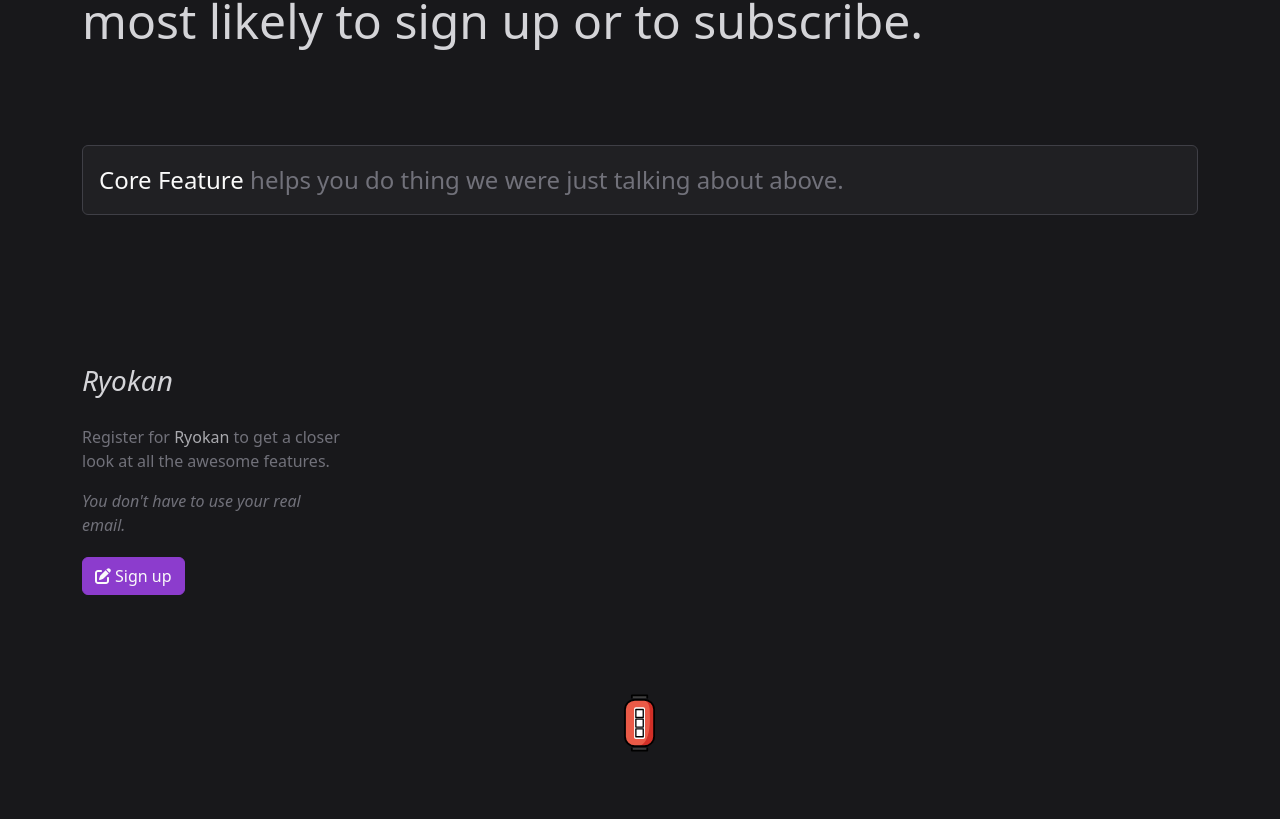
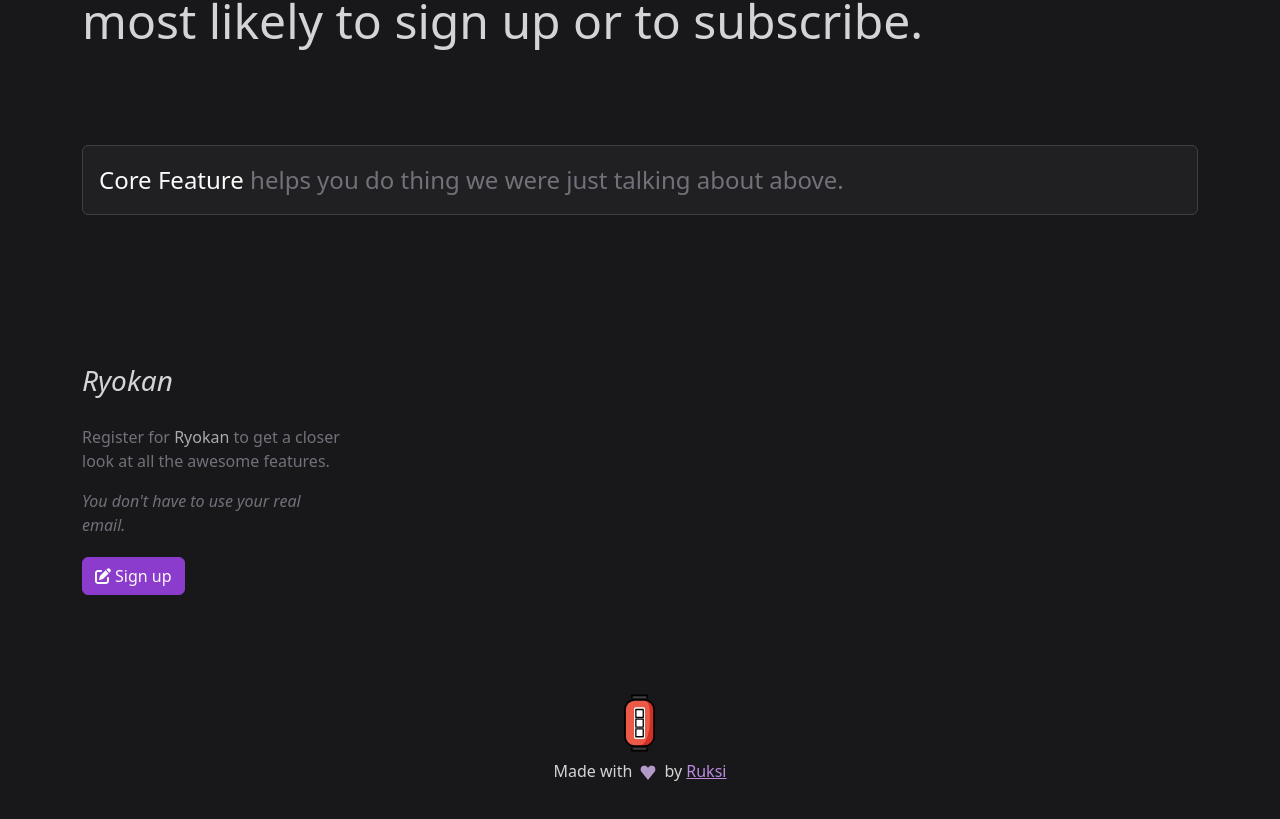
Before and after one commit to ruksi/izakaya, a React (Vite) app in the folder kimono/: page / in a window 1280 px wide. Shown: the part 2256-3075 px from the top of the page. Built offline with nearby package versions, Linux system fonts and the light colour scheme; no server answers.

Commit message:
💬 Add made by notices

```diff
--- a/kimono/src/general/About.tsx
+++ b/kimono/src/general/About.tsx
@@ -1,6 +1,8 @@
 import Container from "react-bootstrap/Container";
 import Stack from "react-bootstrap/Stack";
 import useTitle from "./useTitle.ts";
+
+import svgPurpleHeart from "/purple-heart.svg";
 
 export function About() {
     useTitle("About");
@@ -13,6 +15,13 @@ export function About() {
                     <div>
                         What is this website?&nbsp;
                         <a href="https://github.com/ruksi/ryokan">TL;DR: a Rust+React example project</a>
+                    </div>
+                    <div>
+                        Made with
+                        <div className="d-inline-block mx-1" style={{width: "1.5rem", height: "auto"}}>
+                            <img src={svgPurpleHeart} alt="love" title="love"/>
+                        </div>
+                        by <a href="https://ruk.si/">Ruksi</a>
                     </div>
                     <div>
                         License: <a href="https://github.com/ruksi/ryokan/blob/main/LICENSE">MIT</a>
--- a/kimono/src/general/Home.tsx
+++ b/kimono/src/general/Home.tsx
@@ -1,9 +1,11 @@
+import svgPurpleHeart from "/purple-heart.svg";
 import svgDogFace from "/dog-face.svg"
 import svgRedPaperLantern from "/red-paper-lantern.svg"
 import {FontAwesomeIcon} from "@fortawesome/react-fontawesome";
 import Button from "react-bootstrap/Button";
 import Col from "react-bootstrap/Col";
 import Container from "react-bootstrap/Container";
+import Stack from "react-bootstrap/Stack";
 import Form from "react-bootstrap/Form";
 import InputGroup from "react-bootstrap/InputGroup";
 import Row from "react-bootstrap/Row";
@@ -170,13 +172,20 @@ function Landing() {
                 </Row>
             </div>
 
-            <div className="text-center">
-                <a href="#" target="_blank" rel="noreferrer">
+            <Stack className="text-center" gap={1}>
+                <div>
                     <picture className="d-inline-block" style={{width: "4rem", height: "auto"}}>
                         <img src={svgRedPaperLantern} className="img-fluid" alt="Red paper lantern emoji"/>
                     </picture>
-                </a>
-            </div>
+                </div>
+                <div>
+                    Made with
+                    <div className="d-inline-block mx-1" style={{width: "1.5rem", height: "auto"}}>
+                        <img src={svgPurpleHeart} alt="love" title="love"/>
+                    </div>
+                    by <a href="https://ruk.si/">Ruksi</a>
+                </div>
+            </Stack>
 
         </Container>
     );
```
Also changed, not shown: kimono/public/purple-heart.svg (added).
